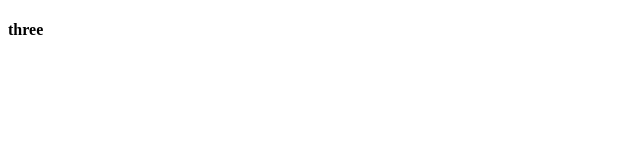
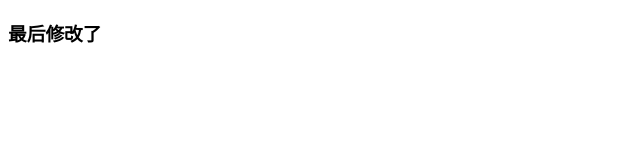
Before and after one commit to xfgu/umiO, a plain HTML site: page index.html in a window 1280 px wide. Shown: the whole page, without its empty margins (0-640 px from the left). Drawn offline with Linux system fonts and the light colour scheme.

Commit message:
更新了index页面

```diff
--- a/index.html
+++ b/index.html
@@ -5,6 +5,6 @@
     <title>Title</title>
 </head>
 <body>
-   <h4>three</h4>
+    <h3>最后修改了</h3>
 </body>
 </html>
```
